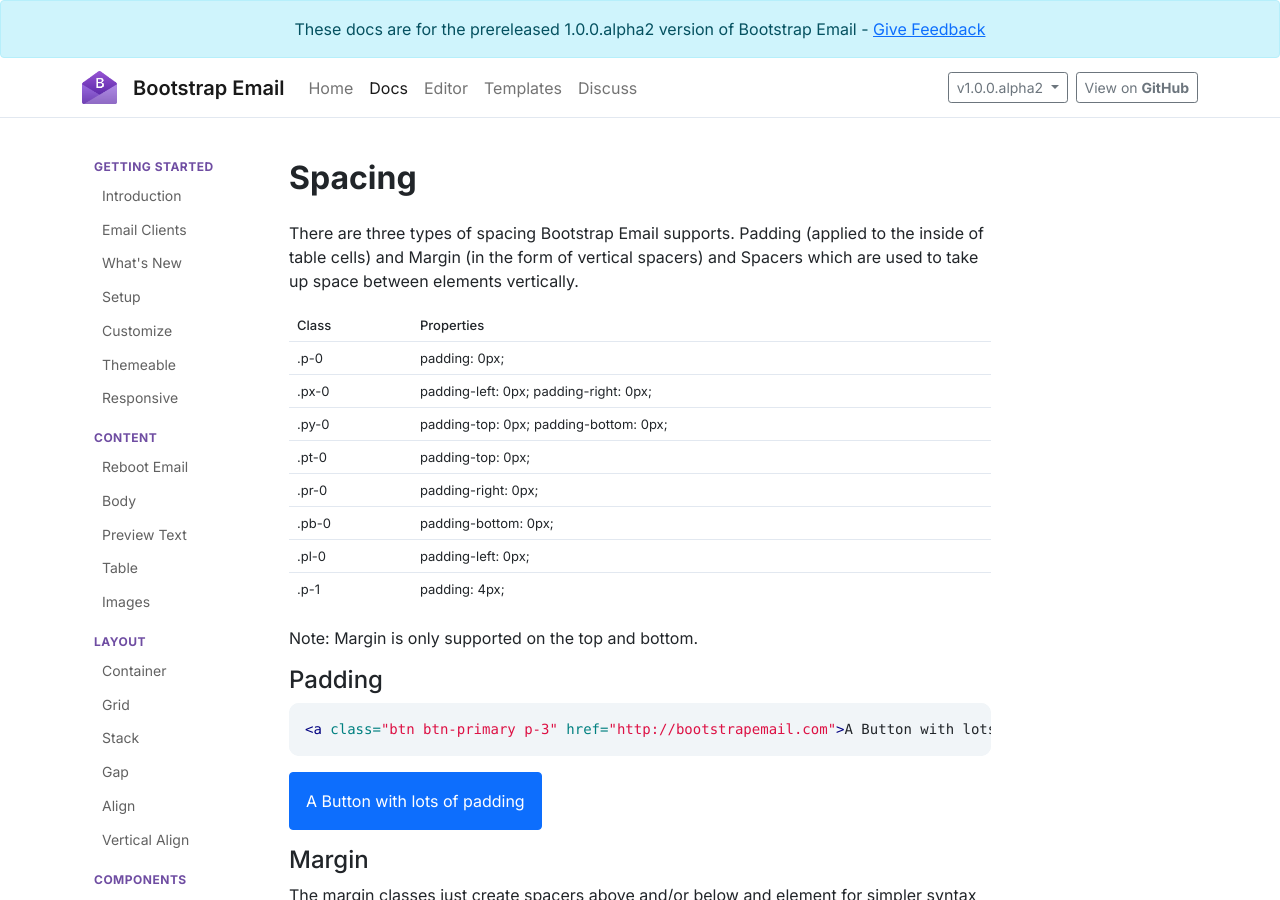
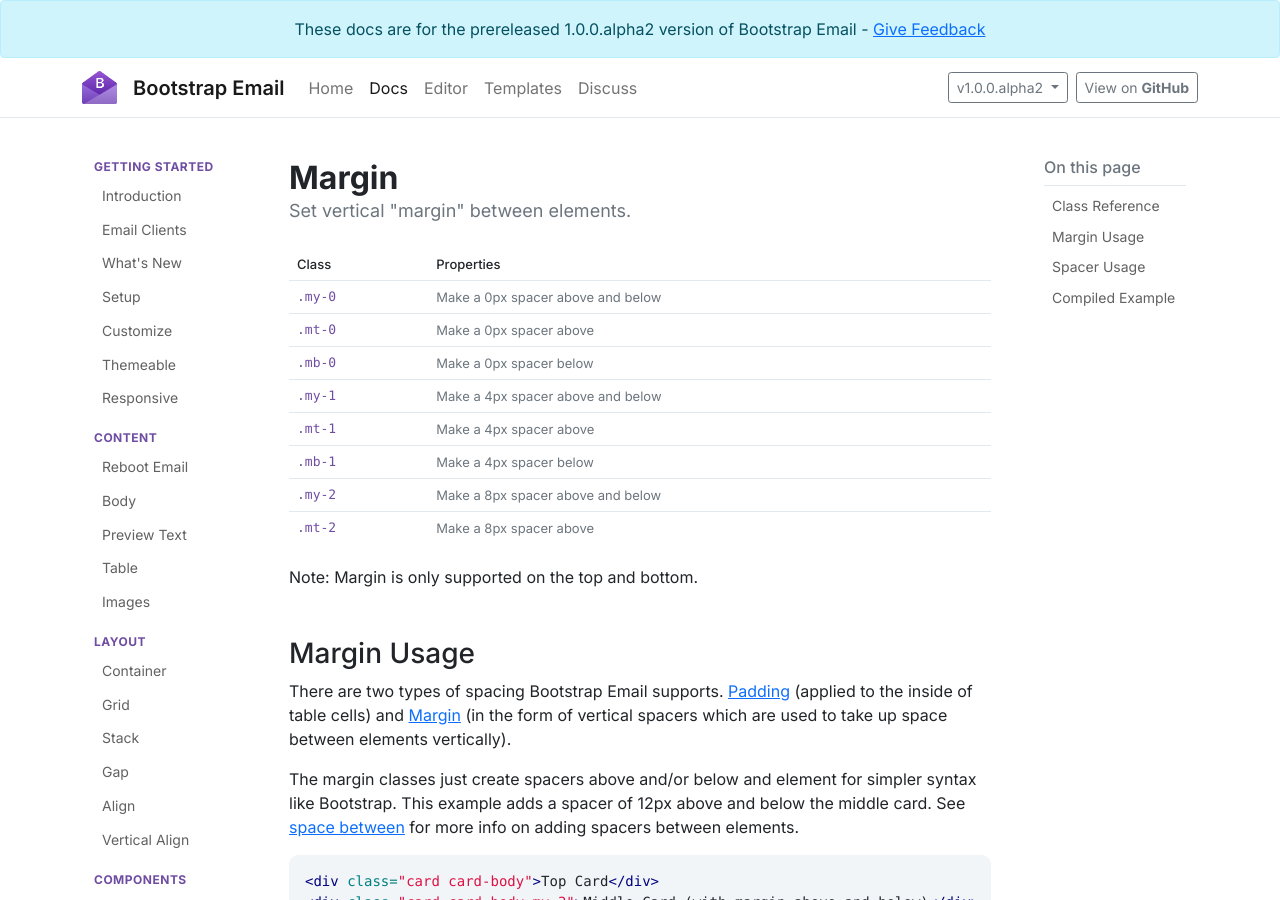
Before and after one commit to bootstrap-email/documentation-1.x, a Jekyll site: the page built from docs/margin.md, in a window 1280 px wide and 900 px high. Built offline with Jekyll 4.4.1, drawn with Linux system fonts in a browser that asks for light colours; nearby versions of some CDN libraries; comment, search, counter and statistics services are not loaded; some of the changed text lies outside the part shown.

Commit message:
More utility docs

````diff
--- a/_layouts/docs.html
+++ b/_layouts/docs.html
@@ -60,6 +60,7 @@
           <li class="{% if page.title == "Height" %}active{% endif %}"><a href="/docs/height">Height</a></li>
           <li class="{% if page.title == "Margin" %}active{% endif %}"><a href="/docs/margin">Margin</a></li>
           <li class="{% if page.title == "Padding" %}active{% endif %}"><a href="/docs/padding">Padding</a></li>
+          <li class="{% if page.title == "Space Between" %}active{% endif %}"><a href="/docs/space-between">Space Between</a></li>
         </ul>
       </aside>
     </div>
--- /dev/null
+++ b/docs/height.md
@@ -0,0 +1,74 @@
+---
+layout: docs
+title:  "Height"
+tagline: "Set the height or max height of an element."
+sections:
+  - Class Reference
+  - Usage
+  - Responsive
+  - Compiled Example
+badges: true
+themeable: false
+responsive: true
+---
+<a class="anchor" name="class-reference"></a>
+<div class="table-utilities">
+  <table class="table">
+    <thead>
+      <tr>
+        <th>Class</th>
+        <th>Properties</th>
+      </tr>
+    </thead>
+    <tbody>
+      <tr><td class="class">.h-full</td><td class="css">height: 100%;</td></tr>
+      <tr><td class="class">.h-auto</td><td class="css">height: auto</td></tr>
+      {% for size in site.data.sizings %}
+        <tr><td class="class">.h-{{ size }}</td><td class="css">height: {{ size | times: 4 }}px;</td></tr>
+      {% endfor %}
+      <tr><td class="class">.max-h-full</td><td class="css">max-height: 100%;</td></tr>
+      {% for size in site.data.sizings %}
+        <tr><td class="class">.max-h-{{ size }}</td><td class="css">max-height: {{ size | times: 4 }}px;</td></tr>
+      {% endfor %}
+    </tbody>
+  </table>
+</div>
+
+{% include header.html name="Usage" hr="false" %}
+Like the [padding utilities](/docs/padding) it uses `4px` as the increment size for each number. So `h-10` is `10 * 4px` which is `40px`. To do 100% height you can use `h-full`. These height and max-height utilities are really useful for images because **images need a width and/or a height** for them to be rendered properly in many versions of Outlook.
+```html
+<img src="#" class="max-h-12 h-full" /> /* image 48px width */
+<img src="#" class="max-h-150 h-full" /> /* image 600px width, use this for an image that is "full width" in a container in an email */
+```
+
+In combination with the [width](/docs/width) utilities you can do things like make a circle with number in it.
+```html
+<div class="h-10 w-10 rounded-full bg-blue-500 text-white text-center valign-middle">1</div>
+```
+<div class="rounded-pill bg-primary text-white d-flex justify-content-center align-items-center" style="width: 40px; height: 40px;"><span>1</span></div>
+
+
+{% include header.html name="Responsive" hr="true" %}
+By default these classes target all devices. However if you just wanted to target desktop you could do `.h-lg-4`. For all of these classes you can apply a `lg-` to the middle to make it just apply to desktop devices. Or say you want a 100% button on mobile and a 40px height centered button on desktop. That would look like this:
+```html
+<a class="h-full h-lg-10 align-center btn btn-primary btn-lg" href="https://bootstrapemail.com">Tada</a>
+```
+
+{% include header.html name="Compiled Example" hr="true" %}
+<span class="badge rounded-pill badge-input">Input</span>
+```html
+<div class="h-10 w-10 rounded-full bg-blue-500 text-white text-center valign-middle">1</div>
+```
+
+<span class="badge rounded-pill badge-output">Output</span>
+```html
+<table class="h-10 w-10 rounded-full bg-blue-500 text-white text-center valign-middle w-full" role="presentation" style="border-radius: 9999px; color: #ffffff; width: 40px; height: 40px; text-align: center !important; vertical-align: middle !important;" bgcolor="#0d6efd" width="40" height="40">
+  <tbody>
+    <tr>
+      <td style="line-height: 24px; font-size: 16px; border-radius: 9999px; color: #ffffff; width: 40px; height: 40px; margin: 0;" align="center" bgcolor="#0d6efd" valign="middle" width="40" height="40">
+        1
+      </td>
+    </tr>
+  </tbody>
+</table>
+```
--- a/docs/margin.md
+++ b/docs/margin.md
@@ -1,11 +1,17 @@
 ---
 layout: docs
-title:  "Spacing"
+title:  "Margin"
+tagline: 'Set vertical "margin" between elements.'
+sections:
+  - Class Reference
+  - Margin Usage
+  - Spacer Usage
+  - Compiled Example
 badges: true
 themeable: false
 responsive: true
 ---
-There are three types of spacing Bootstrap Email supports. Padding (applied to the inside of table cells) and Margin (in the form of vertical spacers) and Spacers which are used to take up space between elements vertically.
+<a class="anchor" name="class-reference"></a>
 <div class="table-utilities">
   <table class="table">
     <thead>
@@ -16,36 +22,22 @@
     </thead>
     <tbody>
       {% for spacing in site.data.spacings %}
-        <tr><td>.p-{{ spacing }}</td><td>padding: {{ spacing | times: 4 }}px;</td></tr>
-        <tr><td>.px-{{ spacing }}</td><td>padding-left: {{ spacing | times: 4 }}px; padding-right: {{ spacing | times: 4 }}px;</td></tr>
-        <tr><td>.py-{{ spacing }}</td><td>padding-top: {{ spacing | times: 4 }}px; padding-bottom: {{ spacing | times: 4 }}px;</td></tr>
-        <tr><td>.pt-{{ spacing }}</td><td>padding-top: {{ spacing | times: 4 }}px;</td></tr>
-        <tr><td>.pr-{{ spacing }}</td><td>padding-right: {{ spacing | times: 4 }}px;</td></tr>
-        <tr><td>.pb-{{ spacing }}</td><td>padding-bottom: {{ spacing | times: 4 }}px;</td></tr>
-        <tr><td>.pl-{{ spacing }}</td><td>padding-left: {{ spacing | times: 4 }}px;</td></tr>
+        <tr><td class="class">.my-{{ spacing }}</td><td class="result">Make a {{ spacing | times: 4 }}px spacer above and below</td></tr>
+        <tr><td class="class">.mt-{{ spacing }}</td><td class="result">Make a {{ spacing | times: 4 }}px spacer above</td></tr>
+        <tr><td class="class">.mb-{{ spacing }}</td><td class="result">Make a {{ spacing | times: 4 }}px spacer below</td></tr>
       {% endfor %}
       {% for spacing in site.data.spacings %}
-        <tr><td>.my-{{ spacing }}</td><td>Make a {{ spacing | times: 4 }}px spacer above and below</td></tr>
-        <tr><td>.mt-{{ spacing }}</td><td>Make a {{ spacing | times: 4 }}px spacer above</td></tr>
-        <tr><td>.mb-{{ spacing }}</td><td>Make a {{ spacing | times: 4 }}px spacer below</td></tr>
-      {% endfor %}
-      {% for spacing in site.data.spacings %}
-        <tr><td>.s-{{ spacing }}</td><td>Make a spacer {{ spacing | times: 4 }}px tall</td></tr>
+        <tr><td class="class">.s-{{ spacing }}</td><td class="result">Make a spacer {{ spacing | times: 4 }}px tall</td></tr>
       {% endfor %}
     </tbody>
   </table>
 </div>
 Note: Margin is only supported on the top and bottom.
 
-#### Padding
-```html
-<a class="btn btn-primary p-3" href="http://bootstrapemail.com">A Button with lots of padding</a>
-```
+{% include header.html name="Margin Usage" hr="false" %}
+There are two types of spacing Bootstrap Email supports. [Padding](/docs/padding) (applied to the inside of table cells) and [Margin](/docs/margin) (in the form of vertical spacers which are used to take up space between elements vertically).
 
-<a class="btn btn-primary p-3" href="http://bootstrapemail.com">A Button with lots of padding</a>
-
-#### Margin
-The margin classes just create spacers above and/or below and element for simpler syntax like Bootstrap.
+The margin classes just create spacers above and/or below and element for simpler syntax like Bootstrap. This example adds a spacer of 12px above and below the middle card. See [space between](/docs/space-between) for more info on adding spacers between elements.
 ```html
 <div class="card card-body">Top Card</div>
 <div class="card card-body my-3">Middle Card (with margin above and below)</div>
@@ -56,9 +48,45 @@
 <div class="card card-body my-3">Middle Card (with margin about and below)</div>
 <div class="card card-body">Bottom Card</div>
 
-#### Spacer
+{% include header.html name="Spacer Usage" hr="true" %}
 ```html
 <div class="s-3"></div>
 ```
+Spacers hold not content, they are just put into the document to sit between elements in a vertical flow.
 
-Spacers hold not content, they are just put into the document to sit between elements in a vertical flow.
+{% include header.html name="Compiled Example" hr="true" %}
+<span class="badge rounded-pill badge-input">Input</span>
+```html
+<a class="btn btn-primary my-3" href="http://example.com">Button with mega margin</a>
+```
+
+<span class="badge rounded-pill badge-output">Output</span>
+```html
+<table class="s-3 w-full" role="presentation" border="0" cellpadding="0" cellspacing="0" style="width: 100%;" width="100%">
+  <tbody>
+    <tr>
+      <td style="line-height: 12px; font-size: 12px; width: 100%; height: 12px; margin: 0;" align="left" width="100%" height="12">
+
+      </td>
+    </tr>
+  </tbody>
+</table>
+<table class="btn btn-primary" role="presentation" border="0" cellpadding="0" cellspacing="0" style="border-radius: 6px; border-collapse: separate !important;">
+  <tbody>
+    <tr>
+      <td style="line-height: 24px; font-size: 16px; border-radius: 6px; margin: 0;" align="center" bgcolor="#0d6efd">
+        <a href="http://example.com" style="color: #ffffff; font-size: 16px; font-family: Helvetica, Arial, sans-serif; text-decoration: none; border-radius: 6px; line-height: 20px; display: inline-block; font-weight: normal; white-space: nowrap; background-color: #0d6efd; padding: 8px 12px; border: 1px solid #0d6efd;">Button with mega margin</a>
+      </td>
+    </tr>
+  </tbody>
+</table>
+<table class="s-3 w-full" role="presentation" border="0" cellpadding="0" cellspacing="0" style="width: 100%;" width="100%">
+  <tbody>
+    <tr>
+      <td style="line-height: 12px; font-size: 12px; width: 100%; height: 12px; margin: 0;" align="left" width="100%" height="12">
+
+      </td>
+    </tr>
+  </tbody>
+</table>
+```
--- /dev/null
+++ b/docs/padding.md
@@ -0,0 +1,61 @@
+---
+layout: docs
+title:  "Padding"
+tagline: "Add padding to table cells"
+sections:
+  - Class Reference
+  - Usage
+  - Compiled Example
+badges: true
+themeable: false
+responsive: true
+---
+<a class="anchor" name="class-reference"></a>
+<div class="table-utilities">
+  <table class="table">
+    <thead>
+      <tr>
+        <th>Class</th>
+        <th>Properties</th>
+      </tr>
+    </thead>
+    <tbody>
+      {% for spacing in site.data.spacings %}
+        <tr><td class="class">.p-{{ spacing }}</td><td class="css">padding: {{ spacing | times: 4 }}px;</td></tr>
+        <tr><td class="class">.px-{{ spacing }}</td><td class="css">padding-left: {{ spacing | times: 4 }}px; padding-right: {{ spacing | times: 4 }}px;</td></tr>
+        <tr><td class="class">.py-{{ spacing }}</td><td class="css">padding-top: {{ spacing | times: 4 }}px; padding-bottom: {{ spacing | times: 4 }}px;</td></tr>
+        <tr><td class="class">.pt-{{ spacing }}</td><td class="css">padding-top: {{ spacing | times: 4 }}px;</td></tr>
+        <tr><td class="class">.pr-{{ spacing }}</td><td class="css">padding-right: {{ spacing | times: 4 }}px;</td></tr>
+        <tr><td class="class">.pb-{{ spacing }}</td><td class="css">padding-bottom: {{ spacing | times: 4 }}px;</td></tr>
+        <tr><td class="class">.pl-{{ spacing }}</td><td class="css">padding-left: {{ spacing | times: 4 }}px;</td></tr>
+      {% endfor %}
+    </tbody>
+  </table>
+</div>
+
+{% include header.html name="Usage" hr="false" %}
+There are two types of spacing Bootstrap Email supports. Padding (applied to the inside of table cells) and [Margin](/docs/margin) (in the form of vertical spacers which are used to take up space between elements vertically).
+```html
+<a class="btn btn-primary p-3" href="http://bootstrapemail.com">A Button with lots of padding</a>
+```
+
+<a class="btn btn-primary p-3" href="http://bootstrapemail.com">A Button with lots of padding</a>
+
+{% include header.html name="Compiled Example" hr="true" %}
+<span class="badge rounded-pill badge-input">Input</span>
+```html
+<a class="btn btn-primary p-5" href="http://example.com">Button with mega padding</a>
+```
+
+<span class="badge rounded-pill badge-output">Output</span>
+```html
+<table class="btn btn-primary p-5" role="presentation" border="0" cellpadding="0" cellspacing="0" style="border-radius: 6px; border-collapse: separate !important;">
+  <tbody>
+    <tr>
+      <td style="line-height: 24px; font-size: 16px; border-radius: 6px; margin: 0;" align="center" bgcolor="#0d6efd">
+        <a href="http://example.com" style="color: #ffffff; font-size: 16px; font-family: Helvetica, Arial, sans-serif; text-decoration: none; border-radius: 6px; line-height: 20px; display: inline-block; font-weight: normal; white-space: nowrap; background-color: #0d6efd; padding: 20px; border: 1px solid #0d6efd;">Button with mega padding</a>
+      </td>
+    </tr>
+  </tbody>
+</table>
+```
--- /dev/null
+++ b/docs/space-between.md
@@ -0,0 +1,110 @@
+---
+layout: docs
+title:  "Space Between"
+tagline: "Evenly space child elements vertically."
+sections:
+  - Class Reference
+  - Usage
+  - Compiled Example
+badges: true
+themeable: false
+responsive: true
+---
+<a class="anchor" name="class-reference"></a>
+<div class="table-utilities">
+  <table class="table">
+    <thead>
+      <tr>
+        <th>Class</th>
+        <th>Properties</th>
+      </tr>
+    </thead>
+    <tbody>
+      {% for spacing in site.data.spacings %}
+        <tr><td class="class">.space-y-{{ spacing }}</td><td class="result">Make a {{ spacing | times: 4 }}px spacer between every child element</td></tr>
+      {% endfor %}
+    </tbody>
+  </table>
+</div>
+
+{% include header.html name="Usage" hr="false" %}
+Similar to space between in [Tailwind](https://tailwindcss.com/docs/space), this allows you to space elements evenly vertically. Good for things like paragraphs of text. If you want horizontal spacing between elements or more complex alignment, check out the [Stack](/docs/stack) documentation.
+```html
+<div class="space-y-3">
+  <a class="btn btn-primary" href="http://example.com">Space between these buttons</a>
+  <a class="btn btn-primary" href="http://example.com">Space between these buttons</a>
+  <a class="btn btn-primary" href="http://example.com">Space between these buttons</a>
+</div>
+
+```
+<div>
+  <a class="btn btn-primary" href="http://example.com">Space between these buttons</a>
+</div>
+<div class="my-3">
+  <a class="btn btn-primary" href="http://example.com">Space between these buttons</a>
+</div>
+<div>
+  <a class="btn btn-primary" href="http://example.com">Space between these buttons</a>
+</div>
+
+
+{% include header.html name="Compiled Example" hr="true" %}
+<span class="badge rounded-pill badge-input">Input</span>
+```html
+<div class="space-y-3">
+  <a class="btn btn-primary" href="http://example.com">Space between these buttons</a>
+  <a class="btn btn-primary" href="http://example.com">Space between these buttons</a>
+  <a class="btn btn-primary" href="http://example.com">Space between these buttons</a>
+</div>
+```
+
+<span class="badge rounded-pill badge-output">Output</span>
+```html
+<div class="space-y-3">
+  <table class="btn btn-primary" role="presentation" border="0" cellpadding="0" cellspacing="0" style="border-radius: 6px; border-collapse: separate !important;">
+    <tbody>
+      <tr>
+        <td style="line-height: 24px; font-size: 16px; border-radius: 6px; margin: 0;" align="center" bgcolor="#0d6efd">
+          <a href="http://example.com" style="color: #ffffff; font-size: 16px; font-family: Helvetica, Arial, sans-serif; text-decoration: none; border-radius: 6px; line-height: 20px; display: inline-block; font-weight: normal; white-space: nowrap; background-color: #0d6efd; padding: 8px 12px; border: 1px solid #0d6efd;">Space between these buttons</a>
+        </td>
+      </tr>
+    </tbody>
+  </table>
+  <table class="s-3 w-full" role="presentation" border="0" cellpadding="0" cellspacing="0" style="width: 100%;" width="100%">
+    <tbody>
+      <tr>
+        <td style="line-height: 12px; font-size: 12px; width: 100%; height: 12px; margin: 0;" align="left" width="100%" height="12">
+
+        </td>
+      </tr>
+    </tbody>
+  </table>
+    <table class="btn btn-primary" role="presentation" border="0" cellpadding="0" cellspacing="0" style="border-radius: 6px; border-collapse: separate !important;">
+    <tbody>
+      <tr>
+        <td style="line-height: 24px; font-size: 16px; border-radius: 6px; margin: 0;" align="center" bgcolor="#0d6efd">
+          <a href="http://example.com" style="color: #ffffff; font-size: 16px; font-family: Helvetica, Arial, sans-serif; text-decoration: none; border-radius: 6px; line-height: 20px; display: inline-block; font-weight: normal; white-space: nowrap; background-color: #0d6efd; padding: 8px 12px; border: 1px solid #0d6efd;">Space between these buttons</a>
+        </td>
+      </tr>
+    </tbody>
+  </table>
+  <table class="s-3 w-full" role="presentation" border="0" cellpadding="0" cellspacing="0" style="width: 100%;" width="100%">
+    <tbody>
+      <tr>
+        <td style="line-height: 12px; font-size: 12px; width: 100%; height: 12px; margin: 0;" align="left" width="100%" height="12">
+
+        </td>
+      </tr>
+    </tbody>
+  </table>
+  <table class="btn btn-primary" role="presentation" border="0" cellpadding="0" cellspacing="0" style="border-radius: 6px; border-collapse: separate !important;">
+    <tbody>
+      <tr>
+        <td style="line-height: 24px; font-size: 16px; border-radius: 6px; margin: 0;" align="center" bgcolor="#0d6efd">
+          <a href="http://example.com" style="color: #ffffff; font-size: 16px; font-family: Helvetica, Arial, sans-serif; text-decoration: none; border-radius: 6px; line-height: 20px; display: inline-block; font-weight: normal; white-space: nowrap; background-color: #0d6efd; padding: 8px 12px; border: 1px solid #0d6efd;">Space between these buttons</a>
+        </td>
+      </tr>
+    </tbody>
+  </table>
+</div>
+```
````
Also changed, not shown: docs/width.md (+4 -2 lines).
